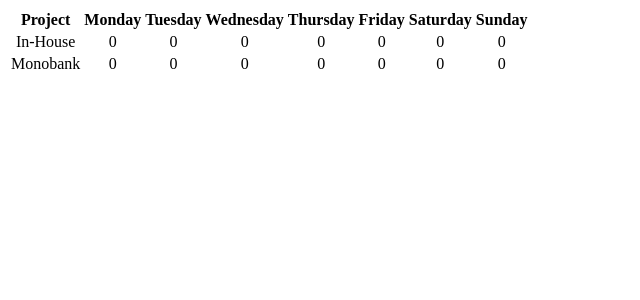
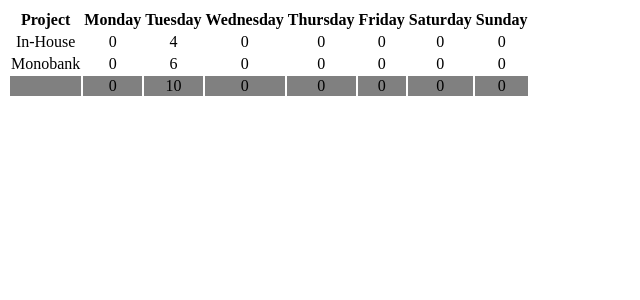
Before and after one commit to knutvalen/sandbox-react-typescript, a React (Create React App) app: page / in a window 1280 px wide. Shown: the top 300 px of the page, without its empty margins (0-640 px from the left). Built offline with nearby package versions, Linux system fonts and the light colour scheme.

Commit message:
add day summary

```diff
--- /dev/null
+++ b/src/components/TimeTracking.css
@@ -0,0 +1,3 @@
+.TimeTracking {
+    background-color: grey;
+}
--- a/src/components/TimeTracking.tsx
+++ b/src/components/TimeTracking.tsx
@@ -1,3 +1,4 @@
+import './TimeTracking.css';
 import * as React from 'react';
 import { connect } from 'react-redux';
 import { Project } from '../types/index';
@@ -25,6 +26,7 @@ const TimeTracking: React.SFC<TimeTrackingProps> = (props) => {
                         <th>Sunday</th>
                     </tr>
                     {GetTimeTrackingRows(props.projects)}
+                    {GetDaySummaryRow(props.projects)}
                 </tbody>
             </table>
         </div>
@@ -61,3 +63,49 @@ const TimeTrackingRow = (project: Project) => (
         <td>{project.sunday}</td>
     </tr>
 );
+
+function GetDaySummaryRow(projects: Project[]): any {
+    var monday: number = 0;
+    var tuesday: number = 0;
+    var wednesday: number = 0;
+    var thursday: number = 0;
+    var friday: number = 0;
+    var saturday: number = 0;
+    var sunday: number = 0;
+
+    for (var i: number = 0; i < projects.length; i++) {
+        const project = projects[i];
+        if (project.monday != null && project.monday > 0) {
+            monday += project.monday;
+        } else if (project.tuesday != null && project.tuesday > 0) {
+            tuesday += project.tuesday;
+        } else if (project.wednesday != null && project.wednesday > 0) {
+            wednesday += project.wednesday;
+        } else if (project.thursday != null && project.thursday > 0) {
+            thursday += project.thursday;
+        } else if (project.friday != null && project.friday > 0) {
+            friday += project.friday;
+        } else if (project.saturday != null && project.saturday > 0) {
+            saturday += project.saturday;
+        } else if (project.sunday != null && project.sunday > 0) {
+            sunday += project.sunday;
+        }
+    }
+
+    return (
+        <tr className="TimeTracking" key={'daySummaryRow'}>
+            <td />
+            <td>{monday}</td>
+            <td>{tuesday}</td>
+            <td>{wednesday}</td>
+            <td>{thursday}</td>
+            <td>{friday}</td>
+            <td>{saturday}</td>
+            <td>{sunday}</td>
+        </tr>
+    );
+}
+
+// function GetProjectSummaryRow(projects: Project[]): any {
+
+// }
--- a/src/reducers/index.tsx
+++ b/src/reducers/index.tsx
@@ -7,7 +7,7 @@ const defaultState = {
         {
             name: 'In-House',
             monday: 0,
-            tuesday: 0,
+            tuesday: 4,
             wednesday: 0,
             thursday: 0,
             friday: 0,
@@ -17,7 +17,7 @@ const defaultState = {
         {
             name: 'Monobank',
             monday: 0,
-            tuesday: 0,
+            tuesday: 6,
             wednesday: 0,
             thursday: 0,
             friday: 0,
```
Also changed, not shown: src/OldApp.tsx (+6 -6 lines).
